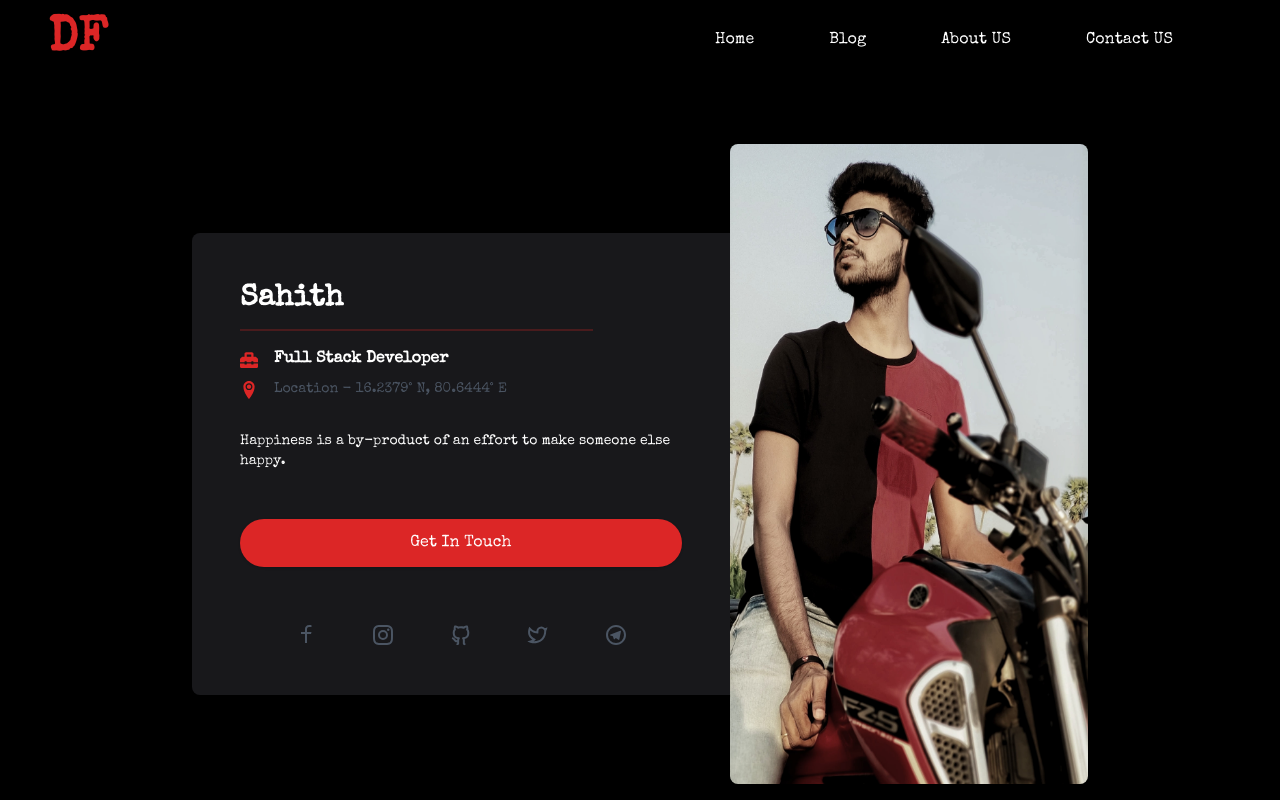
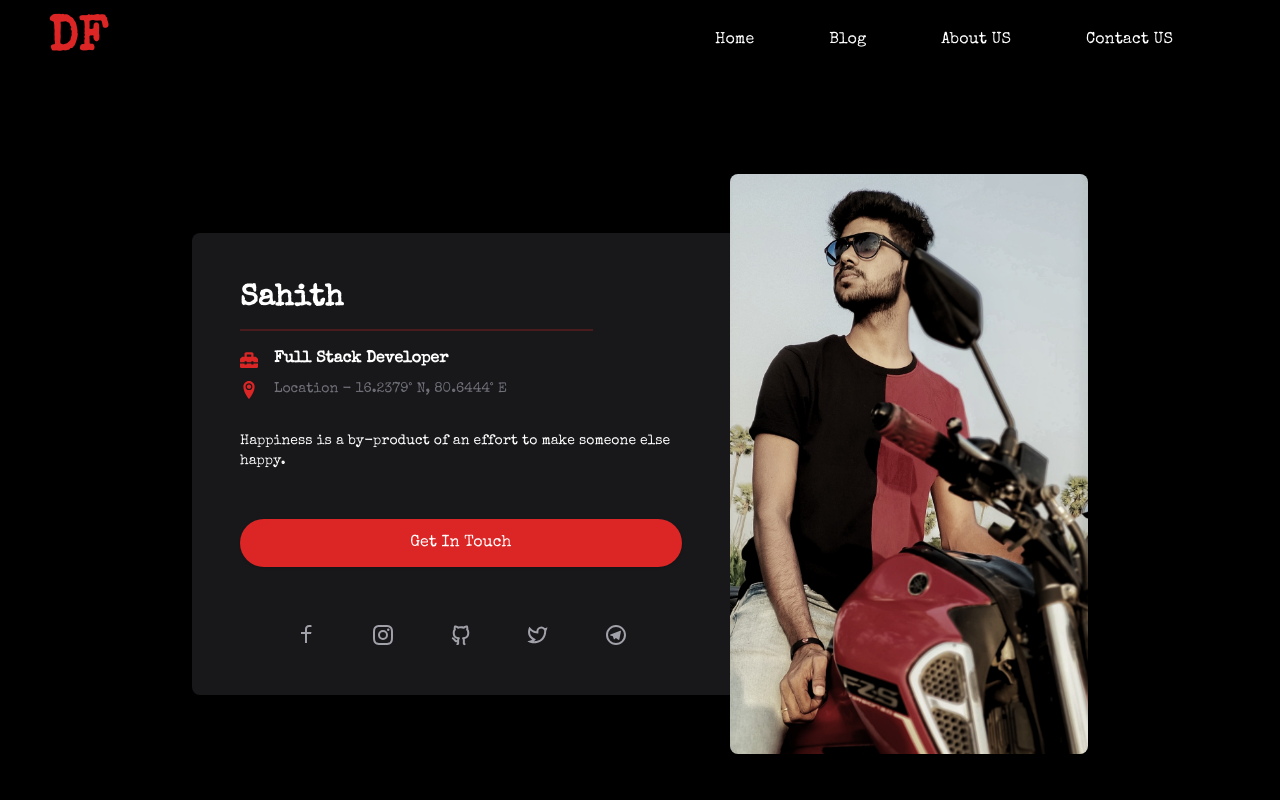
Before and after one commit to Dare-devil-23/dizzyfit, a Next.js app: page /about in a window 1280 px wide. Shown: the top 800 px of the page. Built offline with nearby package versions, Linux system fonts and the light colour scheme.

Commit message:
light theme modifications

```diff
--- a/pages/about.js
+++ b/pages/about.js
@@ -19,7 +19,7 @@ const About = () => {
               <a className="h-4 fill-current text-red-600 pr-4">
                 <FaToolbox className="text-lg" />
               </a>Full Stack Developer</p>
-            <p className="pt-2 text-gray-600 text-xs lg:text-sm flex items-center justify-center lg:justify-start">
+            <p className="pt-2 text-zinc-500 text-xs lg:text-sm flex items-center justify-center lg:justify-start">
               <a className="h-4 fill-current text-red-600 pr-4">
                 <ImLocation2 className="text-lg" />
               </a>Location - 16.2379° N, 80.6444° E</p>
@@ -33,27 +33,27 @@ const About = () => {
 
             <div className="mt-6 pb-16 lg:pb-0 w-full justify-evenly text-2xl lg:w-full mx-auto flex flex-wrap items-center">
               <a className="link" href="#"  >
-                <span className="h-6 fill-current text-gray-600  hover:text-red-600" >
+                <span className="h-6 fill-current text-zinc-400  hover:text-red-600" >
                   <RiFacebookLine />
                 </span>
               </a>
               <a className="link" href="#"  >
-                <span className="h-6 fill-current text-gray-600  hover:text-red-600" >
+                <span className="h-6 fill-current text-zinc-400  hover:text-red-600" >
                   <RiInstagramLine />
                 </span>
               </a>
               <a className="link" href="#"  >
-                <span className="h-6 fill-current text-gray-600  hover:text-red-600" >
+                <span className="h-6 fill-current text-zinc-400  hover:text-red-600" >
                   <RiGithubLine />
                 </span>
               </a>
               <a className="link" href="#"  >
-                <span className="h-6 fill-current text-gray-600  hover:text-red-600" >
+                <span className="h-6 fill-current text-zinc-400  hover:text-red-600" >
                   <RiTwitterLine />
                 </span>
               </a>
               <a className="link" href="#"  >
-                <span className="h-6 fill-current text-gray-600  hover:text-red-600" >
+                <span className="h-6 fill-current text-zinc-400  hover:text-red-600" >
                   <RiTelegramLine />
                 </span>
               </a>
@@ -61,8 +61,8 @@ const About = () => {
           </div>
         </div>
 
-        <div className="w-full h-4/5 lg:w-2/5 hidden lg:block">
-          <img src="mobi.jpeg" className='rounded-lg h-full' />
+        <div className="w-full h-auto lg:w-2/5 hidden lg:block">
+          <img src="mobi.jpeg" className='rounded-lg' />
         </div>
 
       </div>
--- a/pages/blog/index.js
+++ b/pages/blog/index.js
@@ -9,7 +9,7 @@ const Blog = ({ allPostsData }) => {
       <section className="mt-16">
         <div className="py-8 px-4 mx-auto max-w-screen-xl lg:py-16 lg:px-6">
           <div className="mx-auto max-w-screen-sm text-center lg:mb-16 mb-8">
-            <h2 className="mb-4 text-3xl lg:text-4xl tracking-tight font-extrabold text-zinc-900 dark:text-white">Our Blog</h2>
+            <h2 className="mb-4 text-3xl lg:text-4xl tracking-tight font-extrabold text-white">Our Blog</h2>
             <p className="font-light text-zinc-500 sm:text-xl ">Best place find out the blogs related to fitness.</p>
           </div>
           <div className="grid gap-8 lg:grid-cols-2">
--- a/pages/components/pagination.js
+++ b/pages/components/pagination.js
@@ -9,17 +9,17 @@ const Pagination = ({ cardsPerPage, totalCards, paginate, indexOfFirstCard , ind
 
         <nav className='flex justify-center'>
             <div className="flex flex-col items-center">
-                <span className="text-sm text-gray-700 dark:text-gray-400">
+                <span className="text-sm text-zinc-500">
                     Showing
-                    <span className="font-semibold text-gray-900 dark:text-white">
+                    <span className="font-semibold text-white">
                         {` ${indexOfFirstCard + 1} `}
                     </span>
                      to
-                    <span className="font-semibold text-gray-900 dark:text-white">
+                    <span className="font-semibold text-white">
                         {` ${indexOfLastCard} `}
                     </span>
                      of
-                    <span className="font-semibold text-gray-900 dark:text-white">
+                    <span className="font-semibold text-white">
                         {` ${totalCards} `}
                     </span>
                      Entries
--- a/pages/contact.js
+++ b/pages/contact.js
@@ -16,7 +16,7 @@ const Contact = () => {
                 </p>
 
                 <div className="flex items-center mt-8 ">
-                  <svg fill="none" stroke="currentColor" strokeLinecap="round" strokeLinejoin="round" strokeWidth="1.5" viewBox="0 0 24 24" className="w-8 h-8 text-gray-500">
+                  <svg fill="none" stroke="currentColor" strokeLinecap="round" strokeLinejoin="round" strokeWidth="1.5" viewBox="0 0 24 24" className="w-8 h-8 text-zinc-500">
                     <path strokeLinecap="round" strokeLinejoin="round" strokeWidth="1.5" d="M17.657 16.657L13.414 20.9a1.998 1.998 0 01-2.827 0l-4.244-4.243a8 8 0 1111.314 0z" />
                     <path strokeLinecap="round" strokeLinejoin="round" strokeWidth="1.5" d="M15 11a3 3 0 11-6 0 3 3 0 016 0z" />
                   </svg>
@@ -27,7 +27,7 @@ const Contact = () => {
                 </div>
 
                 <div className="flex items-center mt-4 ">
-                  <svg fill="none" stroke="currentColor" strokeLinecap="round" strokeLinejoin="round" strokeWidth="1.5" viewBox="0 0 24 24" className="w-8 h-8 text-gray-500">
+                  <svg fill="none" stroke="currentColor" strokeLinecap="round" strokeLinejoin="round" strokeWidth="1.5" viewBox="0 0 24 24" className="w-8 h-8 text-zinc-500">
                     <path strokeLinecap="round" strokeLinejoin="round" strokeWidth="1.5" d="M3 5a2 2 0 012-2h3.28a1 1 0 01.948.684l1.498 4.493a1 1 0 01-.502 1.21l-2.257 1.13a11.042 11.042 0 005.516 5.516l1.13-2.257a1 1 0 011.21-.502l4.493 1.498a1 1 0 01.684.949V19a2 2 0 01-2 2h-1C9.716 21 3 14.284 3 6V5z" />
                   </svg>
                   <div className="ml-4 text-md tracking-wide  w-40">
@@ -36,7 +36,7 @@ const Contact = () => {
                 </div>
 
                 <div className="flex items-center mt-2">
-                  <svg fill="none" stroke="currentColor" strokeLinecap="round" strokeLinejoin="round" strokeWidth="1.5" viewBox="0 0 24 24" className="w-8 h-8 text-gray-500">
+                  <svg fill="none" stroke="currentColor" strokeLinecap="round" strokeLinejoin="round" strokeWidth="1.5" viewBox="0 0 24 24" className="w-8 h-8 text-zinc-500">
                     <path strokeLinecap="round" strokeLinejoin="round" strokeWidth="1.5" d="M3 8l7.89 5.26a2 2 0 002.22 0L21 8M5 19h14a2 2 0 002-2V7a2 2 0 00-2-2H5a2 2 0 00-2 2v10a2 2 0 002 2z" />
                   </svg>
                   <div className="ml-4 text-md tracking-wide w-40">
```
